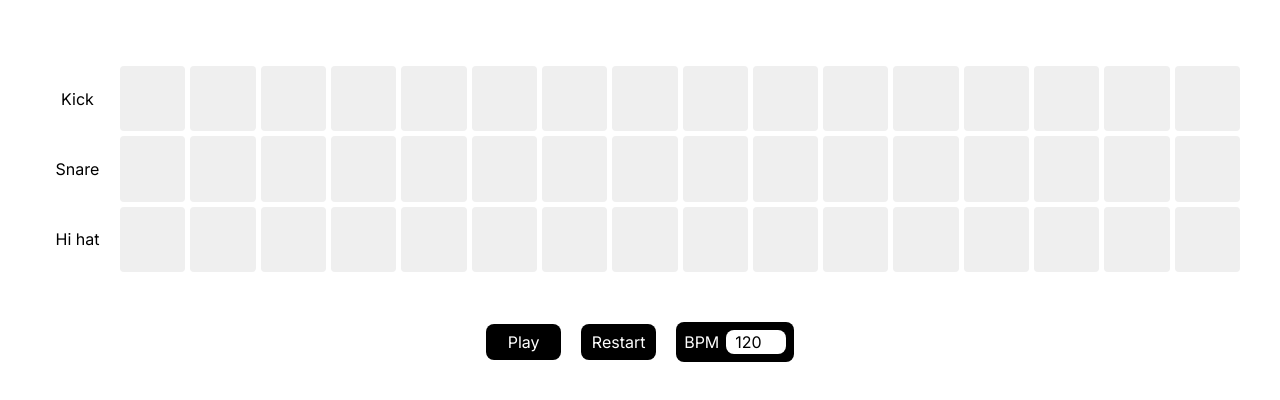
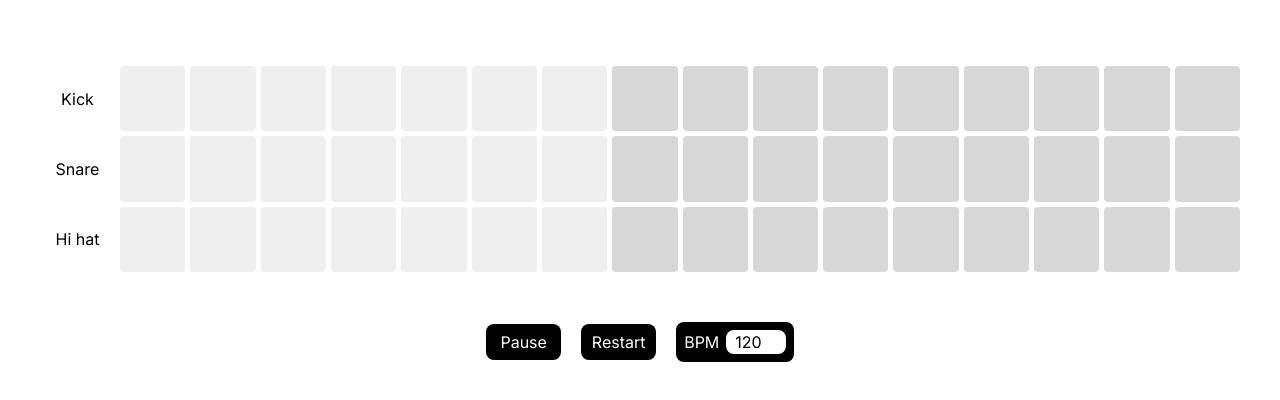
Before and after one commit to DoomedZero/cadence, a plain HTML site: page index.html in a window 1280 px wide. Both pictures are taken after a click on the button "Play". Drawn offline with Linux system fonts and the light colour scheme; no server answers.

Commit message:
feat: highlight and pause

```diff
--- a/script2.js
+++ b/script2.js
@@ -62,6 +62,10 @@ bpmInput.addEventListener("change", (e) => {
 
 function playMusic() {
 
+    document.querySelectorAll(`.step[data-step="${currentStep}"]`).forEach(btn => {
+        btn.classList.toggle('playing');
+    });
+
     for (let trackIndex = 0; trackIndex < tracks.length; trackIndex++) {
         if (sequencerState[trackIndex][currentStep]) {
             playSample(trackIndex);
@@ -75,23 +79,6 @@ function playMusic() {
     timerID = setTimeout(playMusic, stepTime);
 
 }
-
-const playButton = document.getElementById('play');
-
-playButton.addEventListener('click', () => {
-
-    if (audio.state === 'suspended') audio.resume()
-
-    isPlaying = !isPlaying
-
-    if (isPlaying) {
-        currentStep = 0;
-        playMusic();
-    }
-    else {
-        clearTimeout(timerID);
-    }
-})
 
 // UI C/U
 
@@ -126,3 +113,22 @@ tracks.forEach((track, trackIndex) => {
     }
 
 })
+
+const playButton = document.getElementById('play');
+
+playButton.addEventListener('click', () => {
+
+    if (audio.state === 'suspended') audio.resume()
+
+    if (!isPlaying) {
+        currentStep = 0;
+        playMusic();
+        isPlaying = !isPlaying
+        playButton.textContent = 'Pause';
+    }
+    else {
+        clearTimeout(timerID);
+        isPlaying = !isPlaying
+        playButton.textContent = 'Play';
+    }
+})
--- a/styles.css
+++ b/styles.css
@@ -81,3 +81,7 @@ button:hover {
 .active:hover {
     background-color: rgb(65, 158, 250);
 }
+
+.step.playing {
+    filter: brightness(0.9);
+}
```
